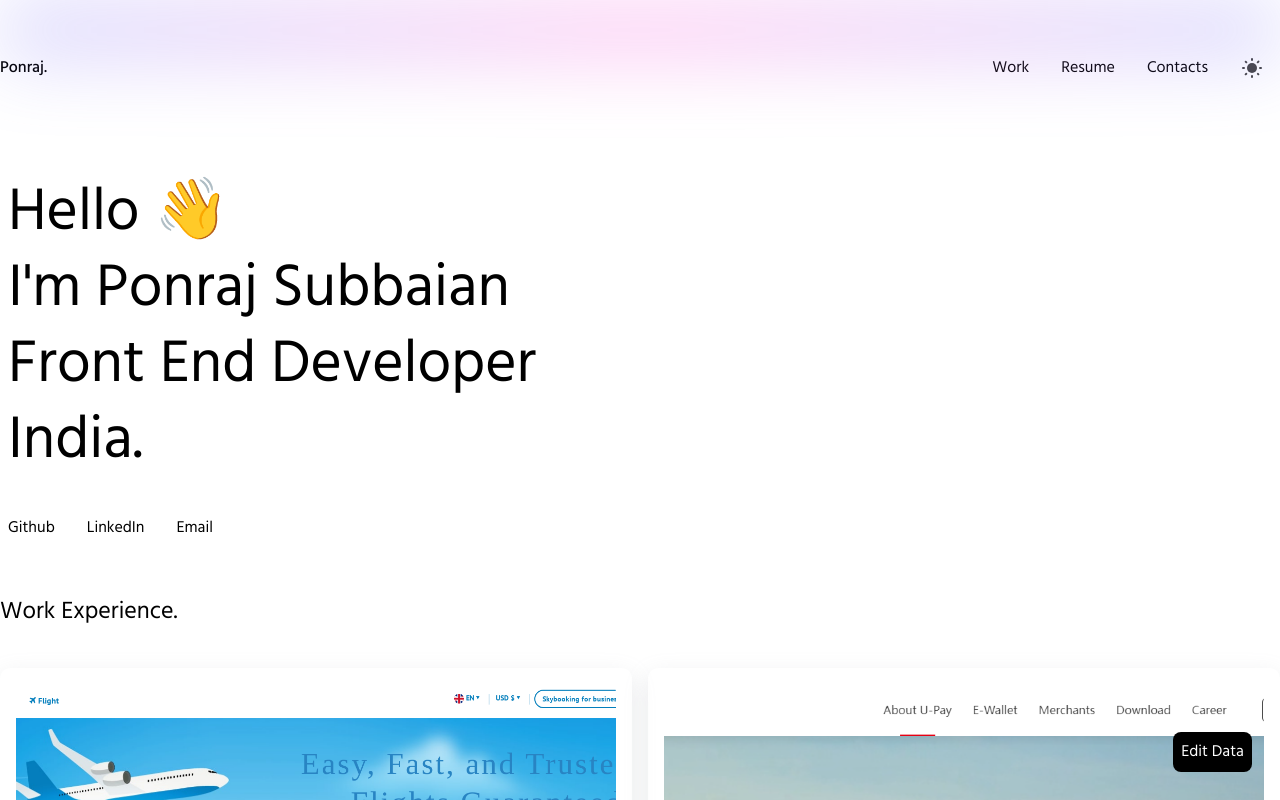
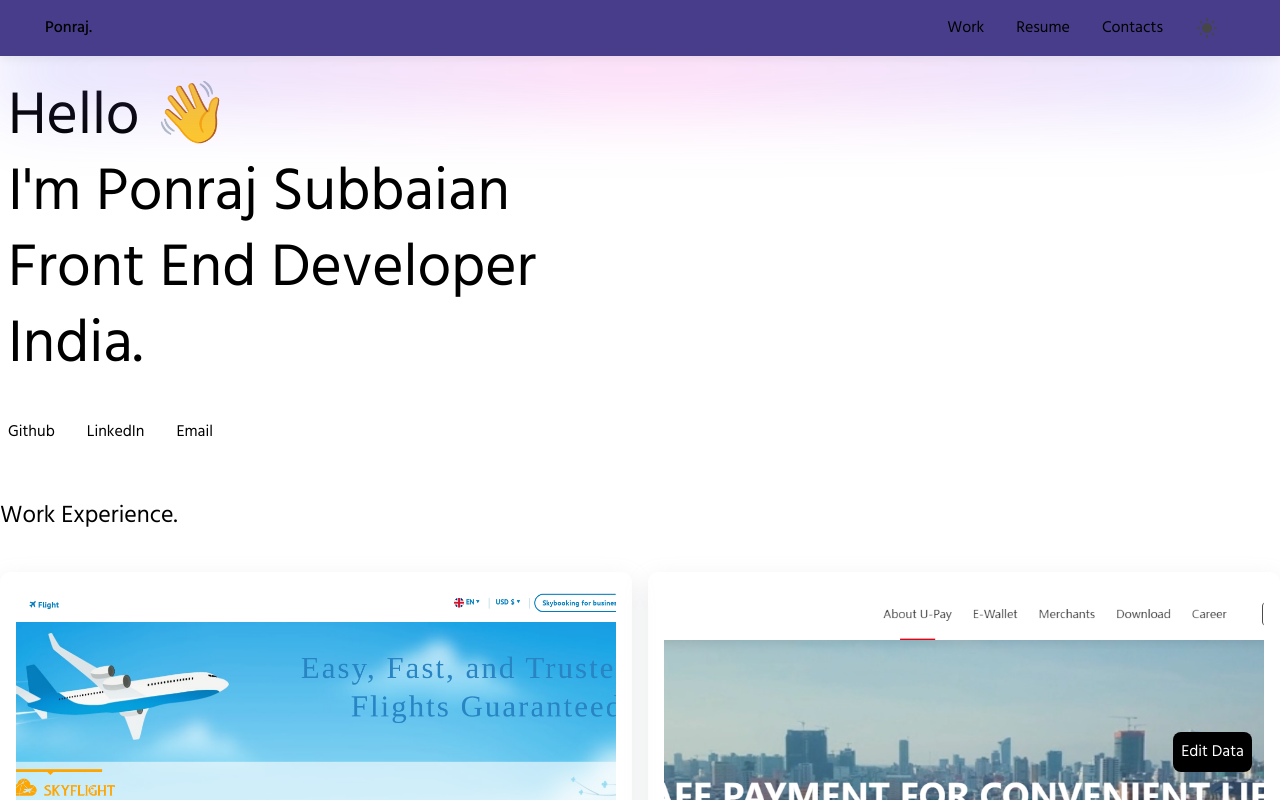
Before and after one commit to ponrajsp/portfolio, a Next.js app: page / in a window 1280 px wide. Shown: the top 800 px of the page. Built offline with nearby package versions, Linux system fonts and the light colour scheme.

Commit message:
header styles design updated

```diff
--- /dev/null
+++ b/components/Header/header.css
@@ -0,0 +1,16 @@
+.flex-row.items-center {
+    position: fixed;
+    z-index: 999;
+    width: 100%;
+    background: hsla(0, 0%, 100%, .2);
+    box-shadow: 0 2px 10px 0 rgba(0, 0, 0, .08);
+    transition: all .1s;
+    /* background-color: #fff; */
+    padding: 0px 45px;
+}
+.flex-row.items-center.justify-between.sticky.false {
+    background-color: darkslateblue !important;
+}
+.flex-row.items-center.justify-between.sticky.bg-white {
+    background-color: #fff !important;
+}
--- a/components/Header/index.js
+++ b/components/Header/index.js
@@ -5,7 +5,6 @@ import React, { useEffect, useState } from "react";
 import Button from "../Button";
 // Local Data
 import data from "../../data/portfolio.json";
-
 const Header = ({ handleWorkScroll, handleAboutScroll, handleContactScroll, isBlog }) => {
   const router = useRouter();
   const { theme, setTheme } = useTheme();
@@ -121,7 +120,7 @@ const Header = ({ handleWorkScroll, handleAboutScroll, handleContactScroll, isBl
         )}
       </Popover>
       <div
-        className={`mt-10 hidden flex-row items-center justify-between sticky ${
+        className={`hidden flex-row items-center justify-between sticky ${
           theme === "light" && "bg-white"
         } dark:text-white top-0 z-10 tablet:flex`}
       >
--- a/pages/_app.js
+++ b/pages/_app.js
@@ -1,5 +1,6 @@
 import "../styles/globals.css";
 import { ThemeProvider } from "next-themes";
+import '../components/Header/header.css'
 
 const App = ({ Component, pageProps }) => {
   return (
--- a/pages/index.js
+++ b/pages/index.js
@@ -65,13 +65,12 @@ export default function Home() {
 
       <div className="gradient-circle"></div>
       <div className="gradient-circle-bottom"></div>
-
-      <div className="container mx-auto mb-10">
-        <Header
+      <Header
           handleWorkScroll={handleWorkScroll}
           handleAboutScroll={handleAboutScroll}
           handleContactScroll={handleContactScroll}
-        />
+      />
+      <div className="container mx-auto mb-10">
         <div className="laptop:mt-20 mt-10">
           <div className="mt-5">
             <h1
--- a/pages/resume.js
+++ b/pages/resume.js
@@ -32,12 +32,12 @@ const Resume = () => {
         </div>
       )}
       {data.showCursor && <Cursor />}
+      <Header isBlog />
       <div
         className={`container mx-auto mb-10 ${
           data.showCursor && "cursor-none"
         }`}
       >
-        <Header isBlog />
         {mount && (
           <div className="mt-10 w-full flex flex-col items-center">
             <div
```
